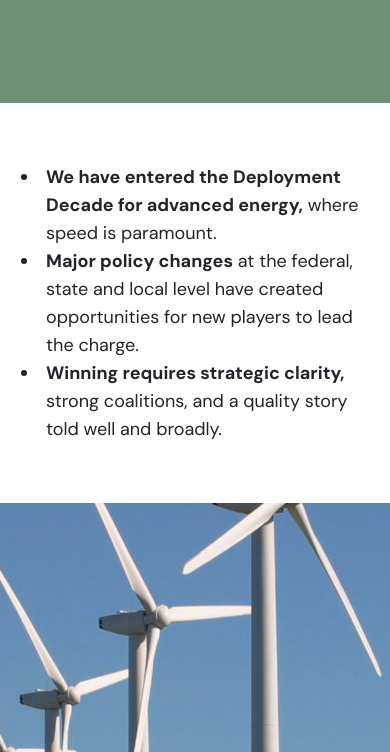
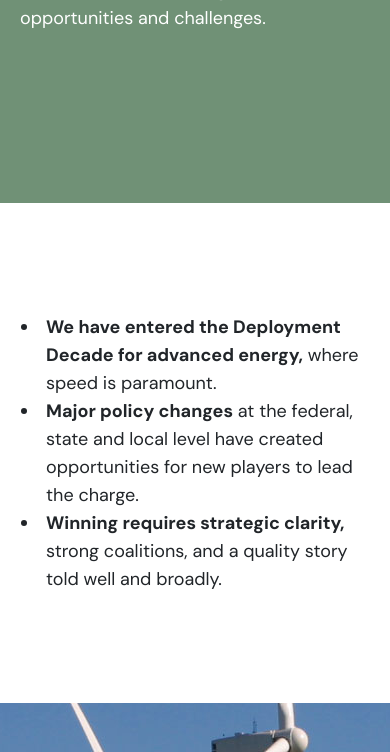
Before and after one commit to SeekerStrategies/AEA, a plain HTML site: page index.html in a window 390 px wide. Shown: the part 364-1116 px from the top of the page. Drawn offline with nearby package versions, Linux system fonts and the light colour scheme.

Commit message:
Height Fix

```diff
--- a/assets/css/style.css
+++ b/assets/css/style.css
@@ -313,9 +313,9 @@ body.overflow::before{
         padding: 0 20px;
         max-width: 520px;
     }
-    #team .vh-100, .content__row .vh-100{
-        min-height: 400px;
-    }
+    /* #team .vh-100, .content__row .vh-100{
+        min-height:500px;
+    } */
     .navbar .navbar-brand{
         font-size: 20px;
     }
```
